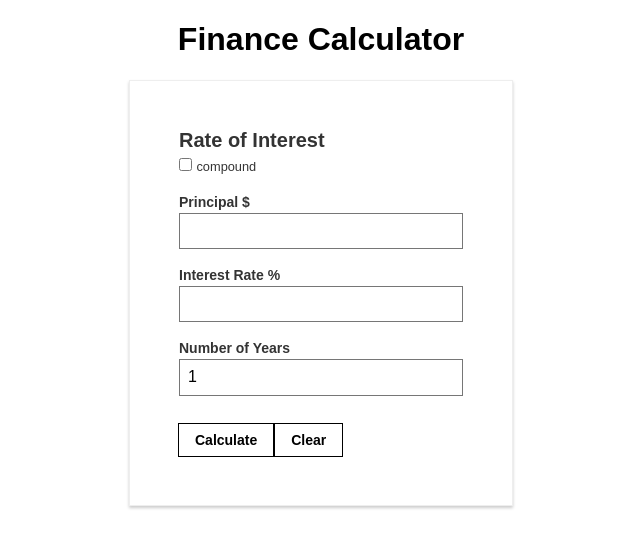
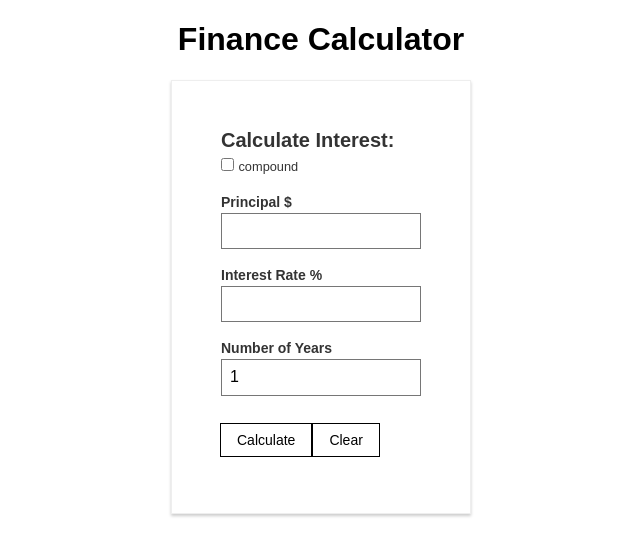
Before and after one commit to brokerstir/finance-calculator, a React (Create React App) app: page / in a window 1280 px wide. Shown: the top 556 px of the page, without its empty margins (319-959 px from the left). Built offline with nearby package versions, Linux system fonts and the light colour scheme.

Commit message:
put error msg in props, format answer with commas, add styles

```diff
--- a/package.json
+++ b/package.json
@@ -1,5 +1,6 @@
 {
-  "name": "react-complete-guide",
+  "name": "finance-calculator",
+  "homepage": "https://brokerstir.github.io/finance-calculator",
   "version": "0.1.0",
   "private": true,
   "dependencies": {
--- a/src/App.js
+++ b/src/App.js
@@ -29,15 +29,16 @@ class App extends Component {
   setValHandler = (name, val, invalid) => {
     let w = name == 'years' ? 1 : '';
     let v = invalid ? w : val;
+    let err = invalid ? 'Error: Invalid Input' : '';
     switch (name) {
       case 'principal':
-        this.setState({principal: v, hasErr: invalid, errMsg: ''});
+        this.setState({principal: v, hasErr: invalid, errMsg: err});
         break;
       case 'interest':
-        this.setState({interest: v, hasErr: invalid, errMsg: ''});
+        this.setState({interest: v, hasErr: invalid, errMsg: err});
         break;
       case 'years':
-        this.setState({years: v, hasErr: invalid, errMsg: ''});
+        this.setState({years: v, hasErr: invalid, errMsg: err});
         break;
       default:
         break;
@@ -52,9 +53,12 @@ class App extends Component {
     this.setValHandler(name, val, invalid);
   };
 
-  toggleCalcHandler = () => {
-    const doesShow = this.state.showCalc;
-    this.setState({showCalc: !doesShow});
+  numberWithCommas = (x) => {
+    // x.toString().replace(/\B(?=(\d{3})+(?!\d))/g, ",");
+    // 9999.toString().replace(/\B(?=(\d{3})+(?!\d))/g, ",");
+    const parts = x.toString().split(".");
+    parts[0] = parts[0].replace(/\B(?=(\d{3})+(?!\d))/g, ",");
+    return parts.join(".");
   };
 
   toggleCompoundHandler = () => {
@@ -86,16 +90,16 @@ class App extends Component {
     const notNum = ( isNaN(p) || isNaN(i) || isNaN(t) );
     if (invalid || notNum) {
       this.setState({
-        principal: '',
+        // principal: '',
         years: 1,
-        interest: '',
+        // interest: '',
         ratePercent: '',
         rateDecimal: '',
         intAmount: '',
         accumVal: '',
         finishCalc: false,
         hasErr: true,
-        errMsg: 'Error: Calculaton cannot run with blank input.'
+        errMsg: 'Error: Blank Input'
       });
       return
     }
@@ -110,18 +114,18 @@ class App extends Component {
     let av = null;
     if (this.state.compound) {
       av = p * ((rd + 1) ** t);
-      console.log('av', av);
       s = av - p;
     } else {
-      console.log('simple');
       s = p * rd * t;
       av = s + p;
     }
+    av = this.numberWithCommas(av.toFixed(2));
+    s = this.numberWithCommas(s.toFixed(2));
     this.setState({
       rateDecimal: rd.toFixed(4),
       ratePercent: rp,
-      intAmount: (s).toFixed(2),
-      accumVal: (av).toFixed(2),
+      intAmount: s,
+      accumVal: av,
       finishCalc: true,
       hasErr: false,
       errMsg: ''
--- a/src/Calc/Calc.css
+++ b/src/Calc/Calc.css
@@ -1,8 +1,26 @@
 .Calc {
-	width: 30%;
 	margin: 16px auto;
 	border: 1px solid #eee;
 	box-shadow: 0 2px 3px #ccc;
 	padding: 16px;
-	/*text-align: center;*/
 }
+
+@media (min-width: 500px) {
+	.Calc {
+		width: 300px;
+	}
+}
+
+.error {
+  color: red;
+  font-weight: bold;
+}
+
+.ans {
+  font-weight: bold;
+}
+
+.money {
+  color: #85bb65;
+  font-weight: bold;
+}
--- a/src/Calc/Calc.js
+++ b/src/Calc/Calc.js
@@ -4,17 +4,20 @@ import './Calc.css'
 const calc = (props) => {
   console.log("props", props);
   let ans = null;
-  let notice = 'Rate of Interest';
+  let err = null;
   if (props.hasErr) {
-    //TODO: Put all errMsg in props
-    notice = 'Error: Invalid Input' + (props.errMsg);
+    err = (
+          <div>
+          <p className="error">{props.errMsg}</p>
+          </div>
+          );
   }
   if (props.finishCalc) {
     ans = (
-          <div>
+          <div className="ans">
           <p>The interest rate is {props.ratePercent}</p>
-          <p>The interest amount is ${props.intAmount}</p>
-          <p>The accumulated value is ${props.accumVal}</p>
+          <p>The interest amount is <span className='money'>${props.intAmount}</span></p>
+          <p>The accumulated value is <span className='money'>${props.accumVal}</span></p>
           </div>
           );
   };
@@ -27,11 +30,11 @@ const calc = (props) => {
       <main className="pa4 black-80">
         <div>
           <fieldset className="ba b--transparent ph0 mh0">
-            <legend className="f4 fw6 ph0 mh0">{notice}</legend>
+            <legend className="f4 fw6 ph0 mh0">Calculate Interest:</legend>
               <input
                 type="checkbox"
                 checked={props.compound}
-                onClick={props.clickCompound} /> <small>compound</small>
+                onChange={props.clickCompound} /> <small>compound</small>
               <div className="mt3">
                 <label className="db fw6 lh-copy f6">Principal $</label>
                 <input
@@ -62,11 +65,12 @@ const calc = (props) => {
                   onChange={props.valChanged}
                   onBlur={props.inputBlurred} />
               </div>
+              {err}
               {ans}
           </fieldset>
             <div>
-              <button className="b ph3 pv2 input-reset ba b--black bg-transparent grow pointer f6 dib" onClick={props.click}>Calculate</button>
-              <button className="b ph3 pv2 input-reset ba b--black bg-transparent grow pointer f6 dib" onClick={props.clear}>Clear</button>
+              <a className="f6 link dim ba ph3 pv2 mb2 dib black" onClick={props.click}>Calculate</a>
+              <a className="f6 link dim ba ph3 pv2 mb2 dib black" onClick={props.clear}>Clear</a>
             </div>
         </div>
       </main>
```
